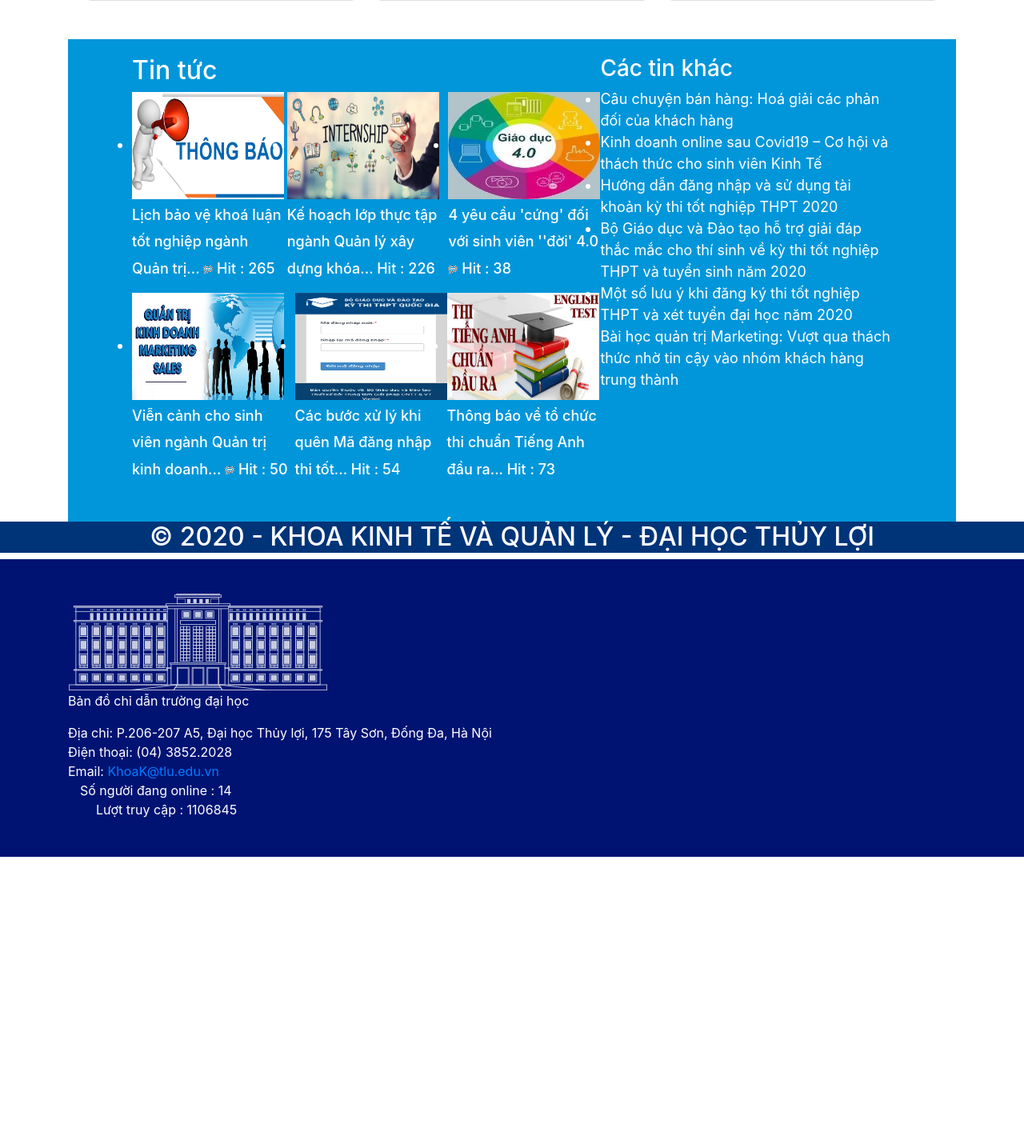
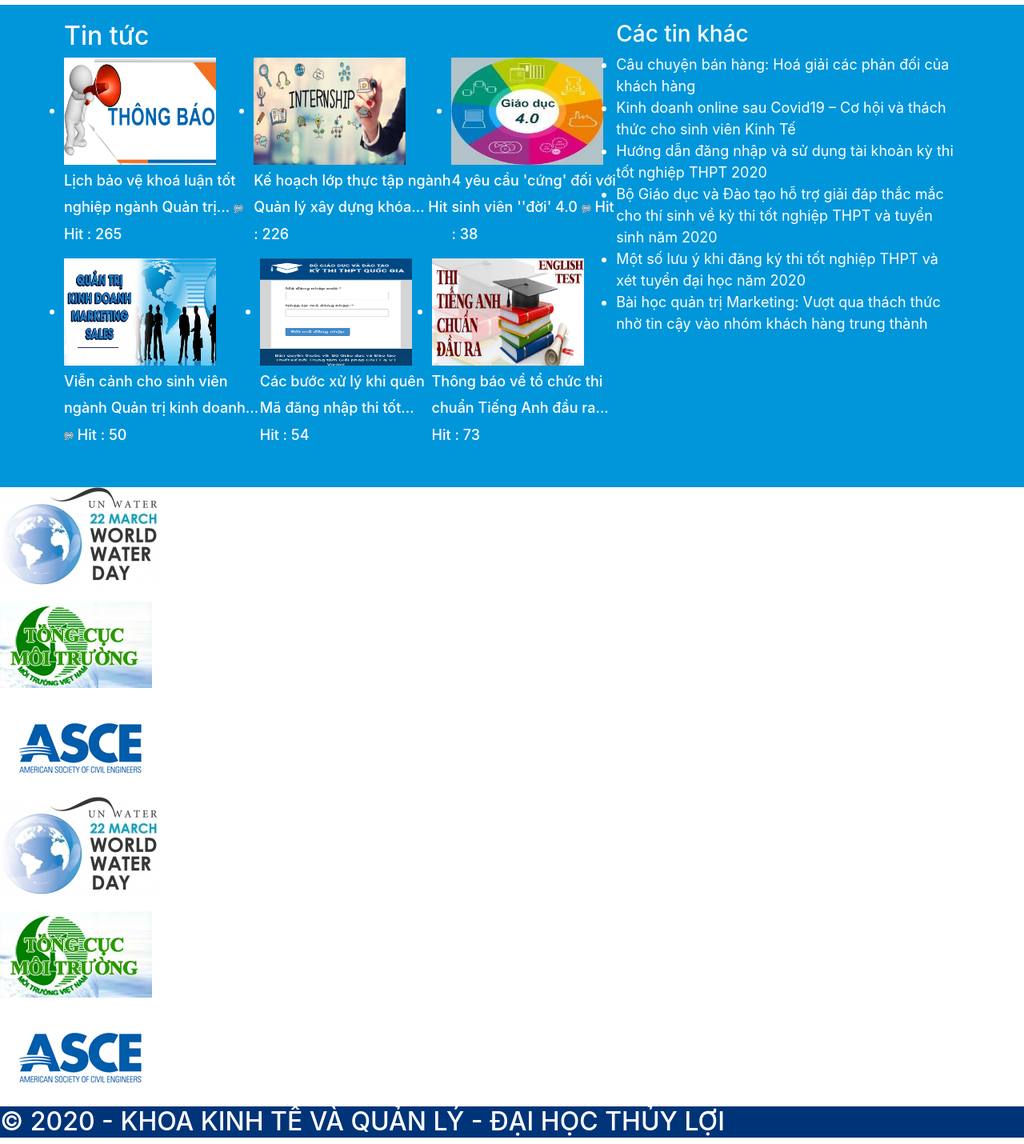
Before and after one commit to vutinhiu/CSE485-1851161310_Vutienhieu_1851161358_Phamvanchuong, a PHP site: page /BTL.html in a window 1280 px wide; the page is wider, and only the part inside the window is pictured. Shown: the part 1766-3196 px from the top of that part at 80% size. Before the commit the page ends 2837 px from the top of that part, so only its background shows below. Run offline with PHP 8.4, Linux system fonts and the light colour scheme; some libraries are stand-ins or nearby versions.

Commit message:
Revert "BTL"
This reverts commit 12e72a96ccfea828f95bc66757832527b2f1b467.

```diff
--- a/BTL.css
+++ b/BTL.css
@@ -6,13 +6,9 @@
     margin-right: auto;
 }
 .top{
-	display: flex;
+	display:flex;
+	bottom: center;
 }
-.top__right{
-	display: flex;
-	display: block;
-}
-
 *{
 	margin: 0;
 	padding: 0;
@@ -33,19 +29,6 @@
 	background-color: #337ab7;
 	z-index: 1;
 	list-style: none;
-}
-.navbar navbar-expand-lg {
-    display: flex;
-    flex-direction: center;
-    align-items: center;
-    background-color: rgb(24, 24, 255);
-    border: 1px ;
-    list-style-type: none;
-    margin-top: 0px;
-    margin-bottom: 0px;
-    padding-top: 20px;
-    padding-bottom: 20px;
-    padding-left: 0px;
 }
 
 .dropdown:hover .dropdown-content{
@@ -104,11 +87,3 @@
 .img{
 	display: flex;
 }
-.footer__bot {
-	color:white;
-    background-color: #001373;
-    background-repeat: repeat;
-    background-position: 0 0;
-    padding-bottom: 47px;
-	padding-top: 42px;
-}
--- a/BTL.html
+++ b/BTL.html
@@ -17,44 +17,17 @@
 <body>
   <div class="container">
     <div class="top">
-    <div class="top__left">
       <a href="http://fem.tlu.edu.vn/" class="">
         <img src="/img/logo (1).png" alt="">
         <img src="/img/slg.png" alt="http://fem.tlu.edu.vn/">
       </a>
+      <form class="form-inline my-2 my-lg-0">
+        <input class="form-control mr-sm-2" type="search" placeholder="Tìm kiếm" aria-label="Search">
+        <button href="http://fem.tlu.edu.vn/chi-tiet/s" class="btn btn-outline-success my-2 my-sm-0" type="Search">Tìm
+          kiếm</button>
+      </form>
     </div>
- <div class="top__right">
-            <ul class="header-more-info">
-              <li><a href="#">(+) </a></li>
-              <li>
-<div  class="loginGroup">
-    <a  title="Login" class="LoginLink" rel="nofollow"  href=http://fem.tlu.edu.vn/Login?returnurl%2f> Login </a>
-</div>
-<div  class="registerGroup">
-    <ul class="buttonGroup">
-    	<li class="userDisplayName"><a title="Register" href="http://fem.tlu.edu.vn/Register?returnurl=http%3a%2f%2ffem.tlu.edu.vn%2f">Register</a></li>
-
-    </ul>
-</div></li>
-
-              <li>
-                Ngôn ngữ: &nbsp;&nbsp;
-                <a href="#" title="Tiếng Việt" class="ui-link-white lang-vi"><img src="img/icon-lang-vi.png" alt="Tiếng Việt"></a>
-                <a href="#" title="Tiếng Anh" class=""><img src="img/icon-lang-en.png" alt="Tiếng Anh"></a>
-              </li>
-            </ul>
-            <div class="container-search">
-          <div class="DnnModule DnnModule-CMSSearch DnnModule-681"><a name="681"></a> <div class="Search">
-
-                <i class="ico-search"></i>
-                <input name="" type="text" id="" class="input-text" placeholder="Tìm kiếm" autocomplete="off">
-                <input type="submit" name="dnn$ctr681$ViewCMSSearch$ctl00$btnSearch" value="Tìm"  class="searchbutton">
- </div>
-</div>
-  </div>
- </div></div>
-
-    <nav class="navbar navbar-expand-lg ">
+    <nav class="navbar navbar-expand-lg navbar-light ">
       <a class="navbar-brand" href="#"></a>
       <button class="navbar-toggler" type="button" data-toggle="collapse" data-target="#navbarSupportedContent"
         aria-controls="navbarSupportedContent" aria-expanded="false" aria-label="Toggle navigation">
@@ -212,6 +185,7 @@
         <span class="carousel-control-next-icon" aria-hidden="true"></span>
         <span class="sr-only"></span>
       </a>
+    </div>
   </div>
   <div class="mb-4">
     <div class="card-deck">
@@ -805,106 +779,37 @@
     </div>
 
   </div>
-  <div class="carousel-inner">
-    <div class="carousel-item">
-      <img src="/img/clients-01.jpg" class="d-block w-100" alt="http://fem.tlu.edu.vn/.">
+  <div class="img">
+    <div aria-live="polite" class="slick-list draggable">
+      <div class="slick-track" role="listbox" style="opacity: 1; width: 1548px; transform: translate3d(0px, 0px, 0px);">
+        <div class="item slick-slide slick-current slick-active" style="width: 258px;" data-slick-index="0"
+          aria-hidden="false" tabindex="-1" role="option">
+          <img alt="Clients" src="/img/clients-01.jpg">
         </div>
-    <div class="carousel-item">
-      <img src="/img/clients-02.jpg" class="d-block w-100" alt="http://fem.tlu.edu.vn/">
+        <div class="item slick-slide slick-active " style="width: 258px;" data-slick-index="1" aria-hidden="false"
+          tabindex="-1" role="option">
+          <img alt="Clients" src="/img/clients-02.jpg">
         </div>
-    <div class="carousel-item">
-      <img src="/img/clients-03.jpg" class="d-block w-100" alt="http://fem.tlu.edu.vn/">
+        <div class="item slick-slide slick-active " style="width: 258px;" data-slick-index="2" aria-hidden="false"
+          tabindex="-1" role="option">
+          <img alt="Clients" src="/img/clients-03.jpg">
         </div>
-     <div class="carousel-item">
-      <img src="/img/clients-01.jpg" class="d-block w-100" alt="http://fem.tlu.edu.vn/.">
+        <div class="item slick-slide slick-active " style="width: 258px;" data-slick-index="3" aria-hidden="false"
+          tabindex="-1" role="option">
+          <img alt="Clients" src="/img/clients-01.jpg">
         </div>
-    <div class="carousel-item">
-      <img src="/img/clients-02.jpg" class="d-block w-100" alt="http://fem.tlu.edu.vn/">
+        <div class="item slick-slide " style="width: 258px;" data-slick-index="4" aria-hidden="true" tabindex="-1"
+          role="option">
+          <img alt="Clients" src="/img/clients-02.jpg">
         </div>
-    <div class="carousel-item">
-      <img src="/img/clients-03.jpg" class="d-block w-100" alt="http://fem.tlu.edu.vn/">
-    </div>
-  </div>
-  <a class="carousel-control-prev" href="#carouselExampleIndicators" role="button" data-slide="prev">
-    <span class="carousel-control-prev-icon" aria-hidden="true"></span>
-    <span class="sr-only"></span>
-  </a>
-  <a class="carousel-control-next" href="#carouselExampleIndicators" role="button" data-slide="next">
-    <span class="carousel-control-next-icon" aria-hidden="true"></span>
-    <span class="sr-only"></span>
-  </a>
+        <div class="item slick-slide " style="width: 258px;" data-slick-index="5" aria-hidden="true" tabindex="-1"
+          role="option">
+          <img alt="Clients" src="/img/clients-03.jpg">
         </div>
       </div>
     </div>
   </div>
-  </div>
-    </div>
-    <h2 class="title title-type--2 text-white" style="text-align: center;">© 2020 - KHOA KINH TẾ VÀ QUẢN LÝ - ĐẠI HỌC THỦY LỢI</h2>
-    <div class="footer__bot" style="background-color:rgb(0, 19, 115)">
-        <div class="container">
-				<div class="row dnnpane">
-<div class="col-md-6 spacingTop">
-<div class="bot">
-<div class="">
-    <div class="">
-	<div  class="Normal">
-	<div class="box-bottom">
-<div class="mapguide"><a href="#"><img alt="Image" src="/img/img-01.png"></a>
-<p>Bản đồ chỉ dẫn trường đại học</p>
-</div>
-
-<div class="text-bot">
-<div class="text-copyright">Địa chỉ: P.206-207&nbsp;A5, Đại học Thủy lợi, 175 Tây Sơn, Đống Đa, Hà Nội<br>
-Điện thoại: (04) 3852.2028<br>
-Email: <a class="ui-link-white" href="#">KhoaK@tlu.edu.vn</a></div>
-<div>
-<script id="_wau9oo">var _wau = _wau || []; _wau.push(["dynamic", "vthlqzot3c", "9oo", "3c78d8ffffff", "small"]);</script><a href="https://whos.amung.us/stats/vthlqzot3c/"><p style="font-size: 18px; margin: 0px 0px 0px 55px; color: rgb(255, 255, 255);"></p></a><script async="" src="//waust.at/d.js"></script>
-</div>
-</div>
-</div>
-
-</div>
-
-</div>
-</div>
-
-</div>
-</div></div>
-						<div id="dnn_Footer_25_1" class="col-md-3 spacingTop"><div class="DnnModule DnnModule-CMSView DnnModule-867"><div id="dnn_ctr867_ContentPane">
-<div class="DNNModuleContent ModCMSViewC">
-
-<table>
-	<tbody><tr>
-		<td>
-            <div style="color:#fff">Số người đang online : <span class="hit-count">14</span></div>
-
-
-		</td>
-	</tr>
-	<tr>
-		<td style="padding-left:20px"><div style="color:#fff">Lượt truy cập : <span class="hit-count">1106845</span></div></td>
-
-	</tr>
-</tbody></table>
-
-
-
-</div></div>
-</div><div class="DnnModule DnnModule-DNN_HTML DnnModule-868">
-<div  class="bot">
-	<div  class="Normal">
-
-	</div>
-
-</div></div>
-</div>
-</div>
-</div></div>
-
-				</div>
-
-        </div>
-
+  <h2 class="title title-type--2 text-white">© 2020 - KHOA KINH TẾ VÀ QUẢN LÝ - ĐẠI HỌC THỦY LỢI</h2>
 
   <!-- Optional JavaScript -->
   <!-- jQuery first, then Popper.js, then Bootstrap JS -->
```
Lines whose indentation alone changed are shown as unchanged.
